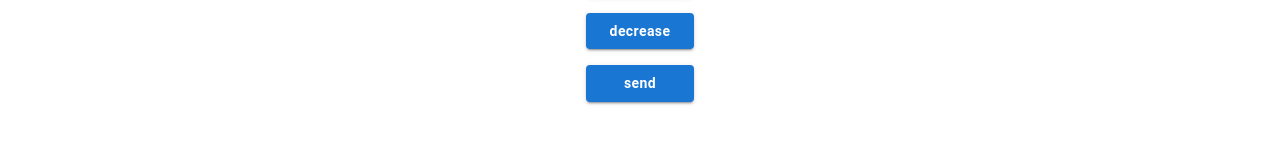
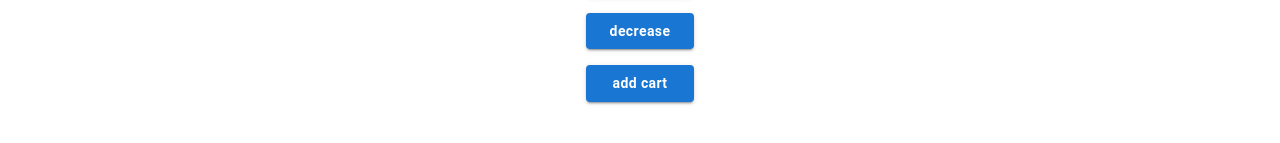
Before and after one commit to santiagopochettino/React-CoderHouse, a React (Create React App) app: page / in a window 1280 px wide. Shown: the part 419-562 px from the top of the page. Built offline with nearby package versions, Linux system fonts and the light colour scheme.

Commit message:
[FIX] Fixing arrow function onAdd

```diff
--- a/src/components/ItemCount/ItemCount.js
+++ b/src/components/ItemCount/ItemCount.js
@@ -1,19 +1,21 @@
 import React, { useState } from 'react';
-import Stack from '@mui/material/Stack';
-import Button from '@mui/material/Button';
+
+import { Button, Stack } from '@mui/material';
 import './ItemCount.css'
 
-const ItemCount = (props) => {
+const ItemCount = ({ stock }) => {
     const [counter, setCounter] = useState(0);
 
     const handlerCounterUp = () => {
-        setCounter(counter == props.stock ? counter + 0 : counter + 1);
+        setCounter(counter == stock ? counter + 0 : counter + 1);
     }
     const handlerCounterDown = () => {
         setCounter(counter === 0 ? counter + 0 : counter - 1);
     }
     const onAdd = () => {
-        alert("Agregaste " + counter + " items al carrito!")
+        onAdd(counter);
+
+
     }
     return (
 
@@ -21,16 +23,14 @@ const ItemCount = (props) => {
 
             <Stack spacing={2} >
                 <h3>Contador: {counter}</h3>
-                <h3>Stock : {props.stock}</h3>
+                <h3>Stock : {stock}</h3>
 
                 <Button onClick={handlerCounterUp} variant="contained">Increase</Button>
                 <Button onClick={handlerCounterDown} variant="contained">Decrease</Button>
-                <Button onClick={onAdd} variant="contained">Send</Button>
+                <Button onClick={onAdd} variant="contained">Add Cart</Button>
             </Stack>
 
         </div>)
 };
 
 export default ItemCount;
-
-// Me  quede en la hora 1:41 de la clase 5
--- a/src/containers/ItemListContainer.js
+++ b/src/containers/ItemListContainer.js
@@ -1,12 +1,25 @@
-import React from 'react';
 import ItemCount from '../components/ItemCount/ItemCount'
+import { useState } from 'react';
 
 
-const ItemListContainer = (props) => {
+const ItemListContainer = () => {
+    const initial = 1;
+    const stock = 15;
+
+    const [items, setItems] = useState(initial);
+
+
+
+    const onAdd = () => {
+        if (items < stock) {
+            setItems(items + 1)
+        }
+    }
+
     return (
         <div>
 
-            <ItemCount stock="15" initial="0" onAdd='' />
+            <ItemCount stock={stock} items={items} onAdd={onAdd} />
 
 
         </div>)
```
